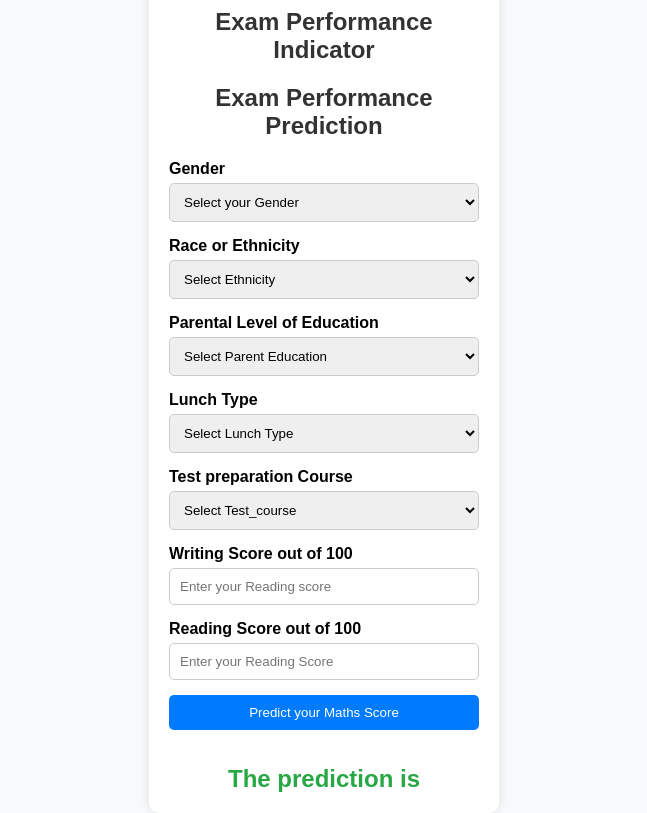
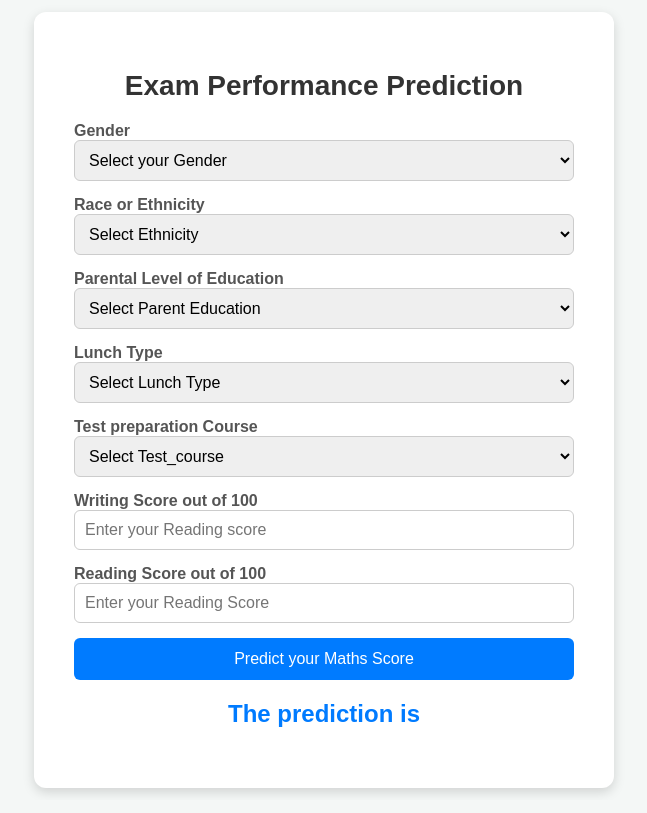
Before and after one commit to iamshubhp/ml-student-performance-exam, a Flask app: page /predictdata in a window 1280 px wide. Shown: the whole page, without its empty margins (316-963 px from the left). Run offline with Flask 3, Linux system fonts and the light colour scheme.

Commit message:
Final changes done

```diff
--- a/setup.py
+++ b/setup.py
@@ -20,7 +20,7 @@ def get_requirements(file_path: str) -> List[str]:
 
 
 setup(
-    name='mlproject',
+    name='Exam Performance Prediction',
     version='0.0.1',
     author='Shubh',
     author_email='shubhp1801@gmail.com',
--- a/static/style.css
+++ b/static/style.css
@@ -1,79 +1,106 @@
-/* Reset some default styles */
-* {
+/* General Page Styling */
+body {
+  font-family: "Arial", sans-serif;
+  background-color: #f4f7f6;
   margin: 0;
   padding: 0;
-  box-sizing: border-box;
-}
-
-/* General body styling */
-body {
-  font-family: Arial, sans-serif;
-  background-color: #f8f9fa;
   display: flex;
   justify-content: center;
   align-items: center;
   height: 100vh;
-  margin: 0;
 }
 
-/* Styling the form container */
+/* Container for the login form */
 .login {
   background: white;
-  padding: 20px;
-  border-radius: 10px;
-  box-shadow: 0 0 10px rgba(0, 0, 0, 0.1);
-  width: 350px;
+  padding: 40px;
+  border-radius: 12px;
+  box-shadow: 0 4px 12px rgba(0, 0, 0, 0.15);
+  width: 50%;
+  max-width: 500px;
   text-align: center;
 }
 
-/* Headings */
-h1 {
-  font-size: 24px;
+/* Form Title */
+.login h1 {
+  font-size: 28px;
   color: #333;
   margin-bottom: 20px;
 }
 
-/* Form styling */
-form {
-  display: flex;
-  flex-direction: column;
+/* Form Inputs */
+.mb-3 {
+  margin-bottom: 15px;
+  text-align: left;
 }
 
 /* Labels */
 .form-label {
   font-weight: bold;
-  text-align: left;
-  display: block;
-  margin-bottom: 5px;
+  color: #555;
 }
 
-/* Input fields */
-input,
-select {
+/* Input Fields & Select */
+.form-control {
   width: 100%;
   padding: 10px;
-  margin-bottom: 15px;
+  border-radius: 6px;
   border: 1px solid #ccc;
-  border-radius: 5px;
+  font-size: 16px;
+  transition: border 0.3s ease-in-out;
 }
 
-/* Button */
-.btn-primary {
+.form-control:focus {
+  border-color: #007bff;
+  outline: none;
+}
+
+/* Submit Button */
+.btn {
   background-color: #007bff;
   color: white;
+  padding: 12px 20px;
   border: none;
-  padding: 10px;
+  border-radius: 6px;
+  font-size: 16px;
   cursor: pointer;
-  border-radius: 5px;
-  transition: background 0.3s;
+  transition: background 0.3s ease-in-out;
+  width: 100%;
 }
 
-.btn-primary:hover {
+.btn:hover {
   background-color: #0056b3;
 }
 
-/* Prediction result */
+/* Prediction Result */
 h2 {
   margin-top: 20px;
-  color: #28a745;
+  color: #007bff;
+  font-weight: bold;
 }
+
+/* Styling for index.html */
+.index-container {
+  text-align: center;
+  background-color: white;
+  padding: 40px 80px;
+  border-radius: 10px;
+  box-shadow: 0 4px 10px rgba(0, 0, 0, 0.1);
+  width: 60%;
+  max-width: 800px;
+}
+
+h1 {
+  font-size: 36px;
+  color: #007bff;
+  font-weight: bold;
+}
+
+.page-wrapper {
+  display: flex;
+  justify-content: center;
+  align-items: center;
+  height: 100vh;
+  background-color: #f8f9fa;
+  padding: 20px;
+}
--- a/templates/home.html
+++ b/templates/home.html
@@ -1,7 +1,6 @@
 <html>
 <body>
     <div class="login">
-       <h1>Exam Performance Indicator</h1>
        <link rel="stylesheet" href="{{ url_for('static', filename='style.css') }}">
        <form action="{{ url_for('predict_datapoint')}}" method="post">
         <h1>
```
Also changed, not shown: application.py (added, +49 -0 lines), templates/index.html (+19 -1 lines), 1 other file.
